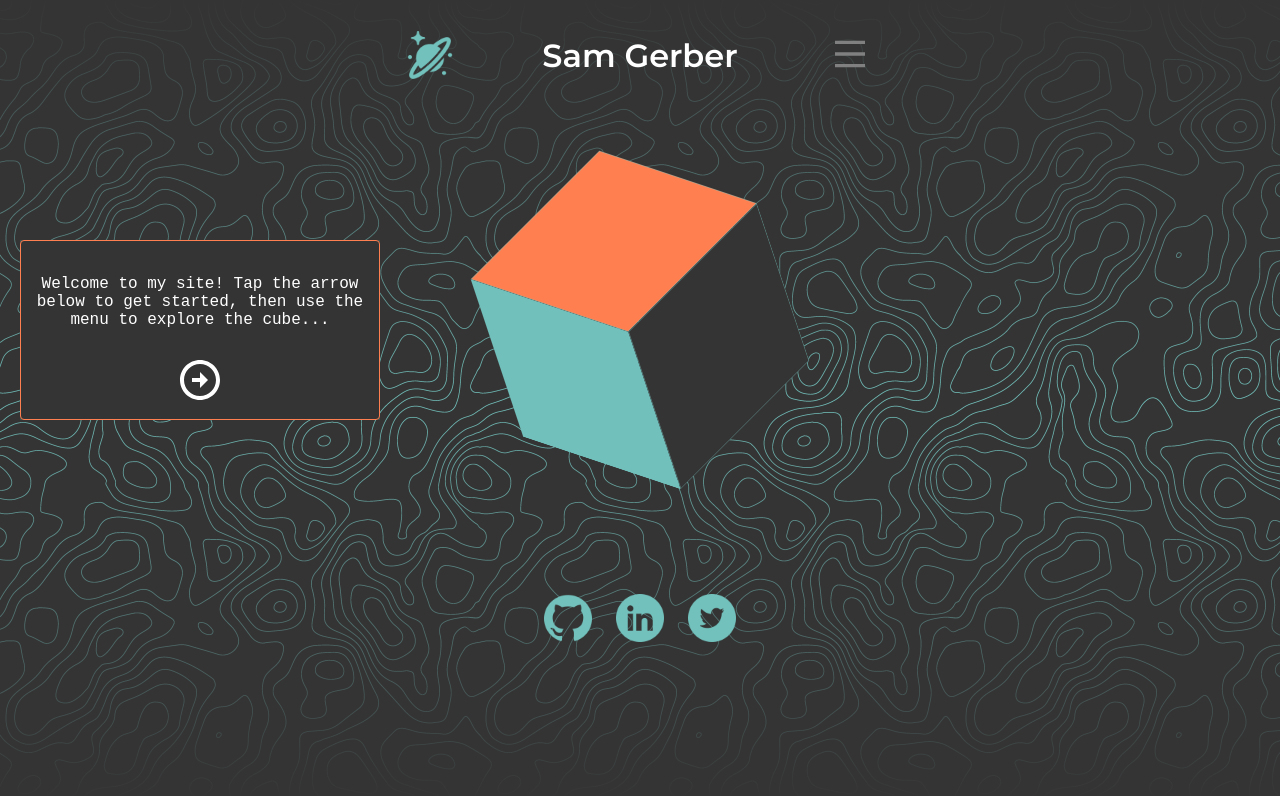
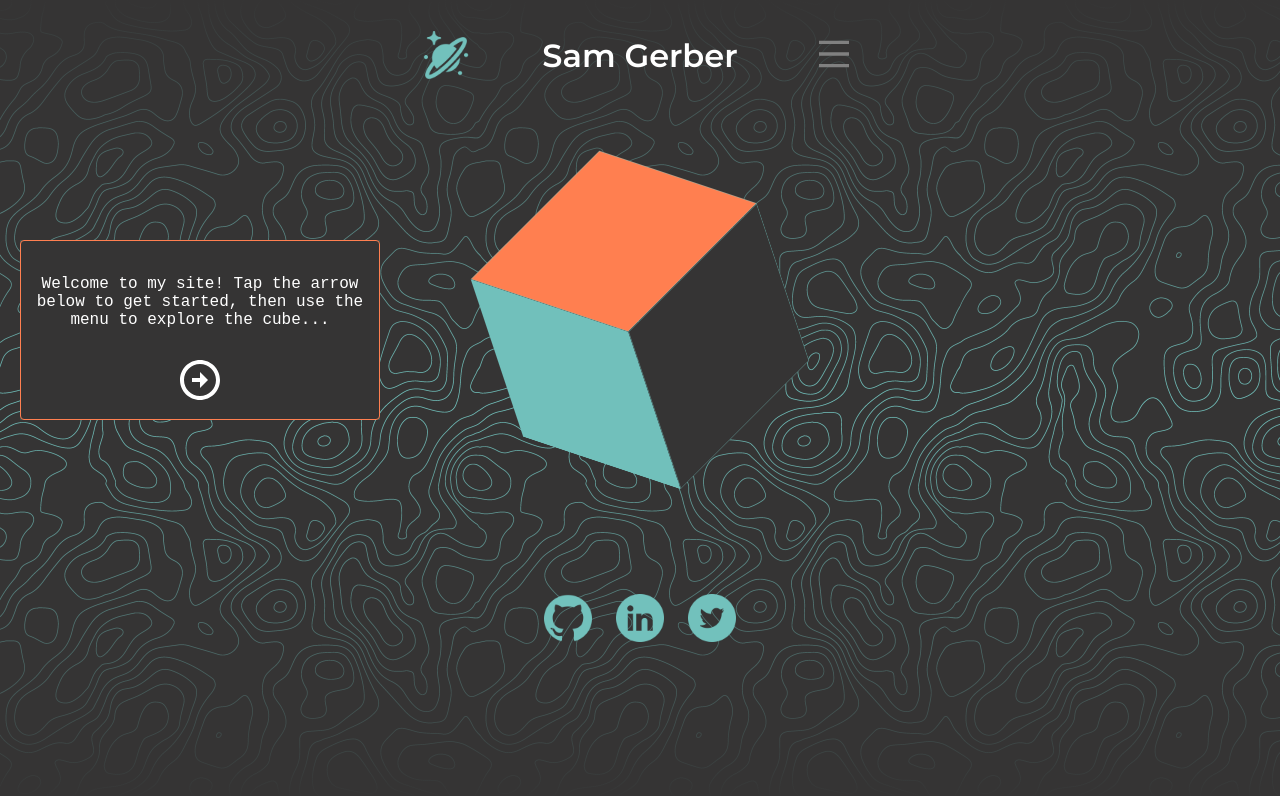
Before and after one commit to sgerpdx/pop-signpost, a Next.js app: page / in a window 1280 px wide. Shown: the top 796 px of the page. Built offline with nearby package versions, Linux system fonts and the light colour scheme; a web font is replaced by a local one.

Commit message:
additional headeresize for mobile screen display

```diff
--- a/styles/Header.module.css
+++ b/styles/Header.module.css
@@ -5,7 +5,7 @@
   flex-direction: row;
   justify-content: flex-start;
   align-items: center;
-  width: 80px;
+  width: 64px;
   height: 80px;
   margin-left: 32px;
 }
@@ -28,6 +28,7 @@
   display: flex;
   justify-content: center;
   align-items: center;
+  /* text-align: center; */
   width: 240px;
   height: 80px;
   font-size: 2em;
@@ -43,7 +44,7 @@
   flex-direction: column;
   justify-content: center;
   align-items: flex-end;
-  width: 80px;
+  width: 64px;
   height: 80px;
   margin-right: 32px;
   z-index: 1;
```
